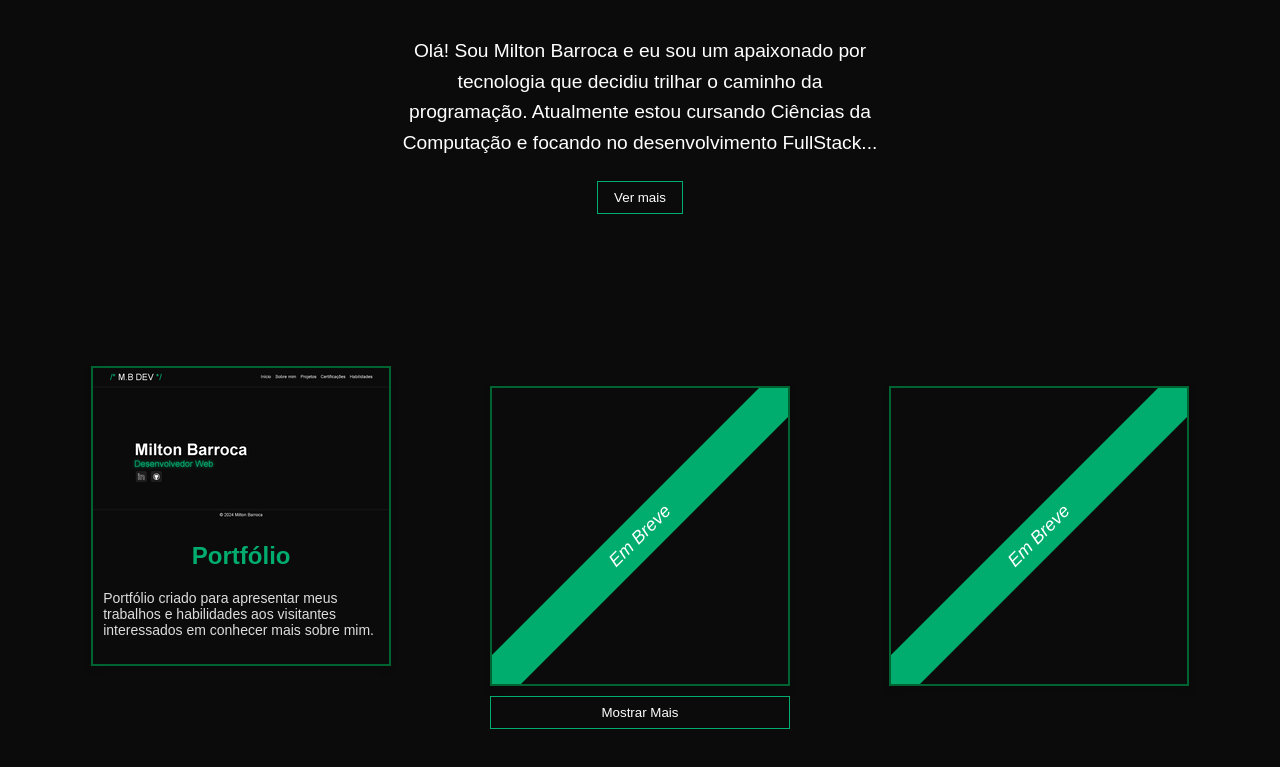
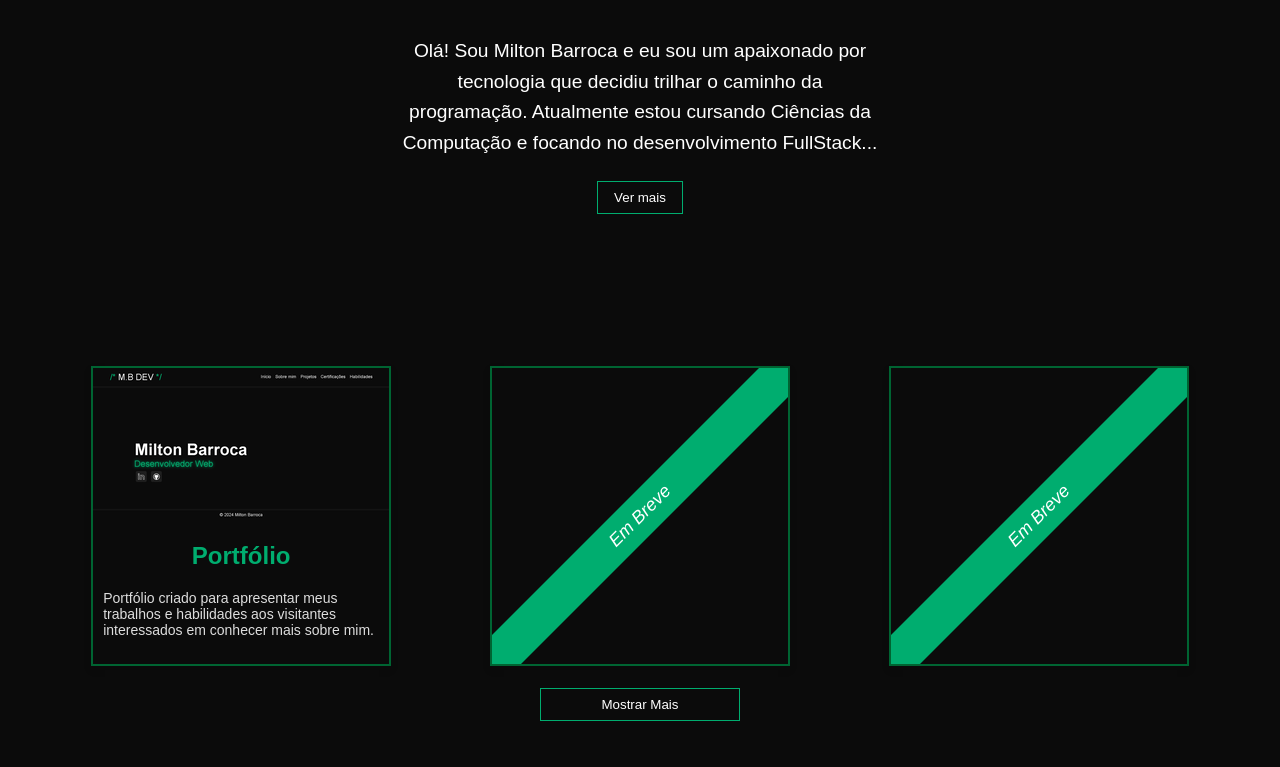
Before and after one commit to miltonbarroca/Portifolio, a plain HTML site: page index.html in a window 1280 px wide. Shown: the part 1025-1792 px from the top of the page. Drawn offline with Linux system fonts and the light colour scheme.

Commit message:
trabalhando em projetos

```diff
--- a/index.html
+++ b/index.html
@@ -115,7 +115,7 @@
     </section>
 
     <section id="containerprojetos" class="containerprojetos">
-        <div class="card card1">
+        <div class="card card1 primeiro-card">
             <img src="images/portfolio.png" alt="Imagem do Projeto 1">
             <h2>Portfólio</h2>
             <p>Portfólio criado para apresentar meus trabalhos e habilidades aos visitantes interessados em conhecer mais sobre mim.</p>
@@ -138,7 +138,7 @@
         <div class="card card6 coming-soon" style="display: none;">
             <!-- Conteúdo do Card 6 -->
         </div>
-        <button id="mostrarMaisBtn" onclick="mostrarMais()">Mostrar Mais</button>
+        <button id="mostrarMaisBtn" class="ver-mais-btn" onclick="mostrarMais()">Mostrar Mais</button>
 
     </section>
 
--- a/style.css
+++ b/style.css
@@ -365,12 +365,12 @@ main {
     position: relative;
     overflow: hidden;
     transition: box-shadow 0.3s ease-in-out;
-    display: flex;
+    display: block;
     align-items: center;
     justify-content: center; /* Centraliza o conteúdo horizontalmente */
-    max-width: 300px;
+    max-width: 200px;
     width: 100%;
-    margin: 10px auto;
+    margin: 2% auto;
 }
 
 #mostrarMaisBtn .icon {
@@ -381,11 +381,7 @@ main {
     box-shadow: 0 0 5px 2px rgba(0, 173, 111, 0.5);
 }
 
-/* Adicione margem entre os cards, exceto para o primeiro card */
-.card + .card:not(:first-child),
-#mostrarMaisBtn + .containerprojetos {
-    margin-top: 20px;
-}
+
 
 /*fim da seção de cards de projetos==================================*/
 footer {
```
